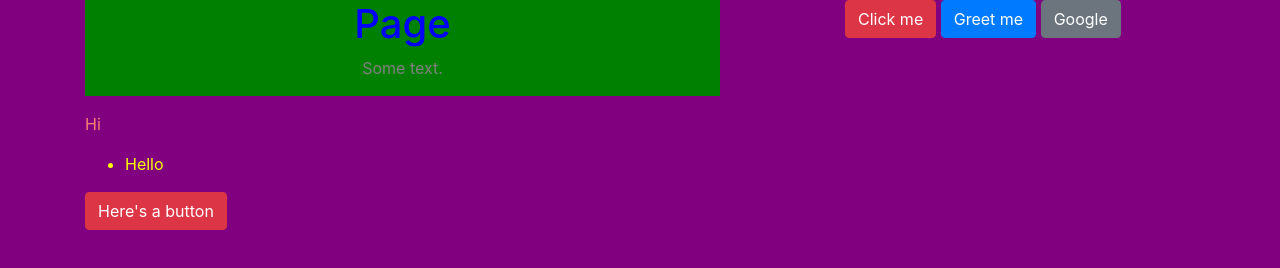
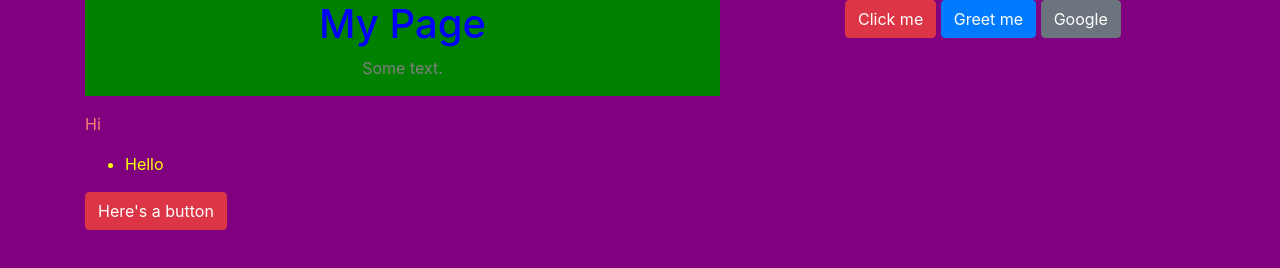
Before and after one commit to HangingClowns/first_project, a plain HTML site: page index.html in a window 1280 px wide. Drawn offline with nearby package versions, Linux system fonts and the light colour scheme.

Commit message:
changed to My Page

```diff
--- a/index.html
+++ b/index.html
@@ -11,7 +11,7 @@
             <div class="row">
                 <div class="col-12 col-sm-7">
                     <div id="intro" class="d-flex flex-column align-items-start align-items-sm-center">
-                        <h1>Page</h1>
+                        <h1>My Page</h1>
                         <p>
                             Some text.
                         </p>
```
